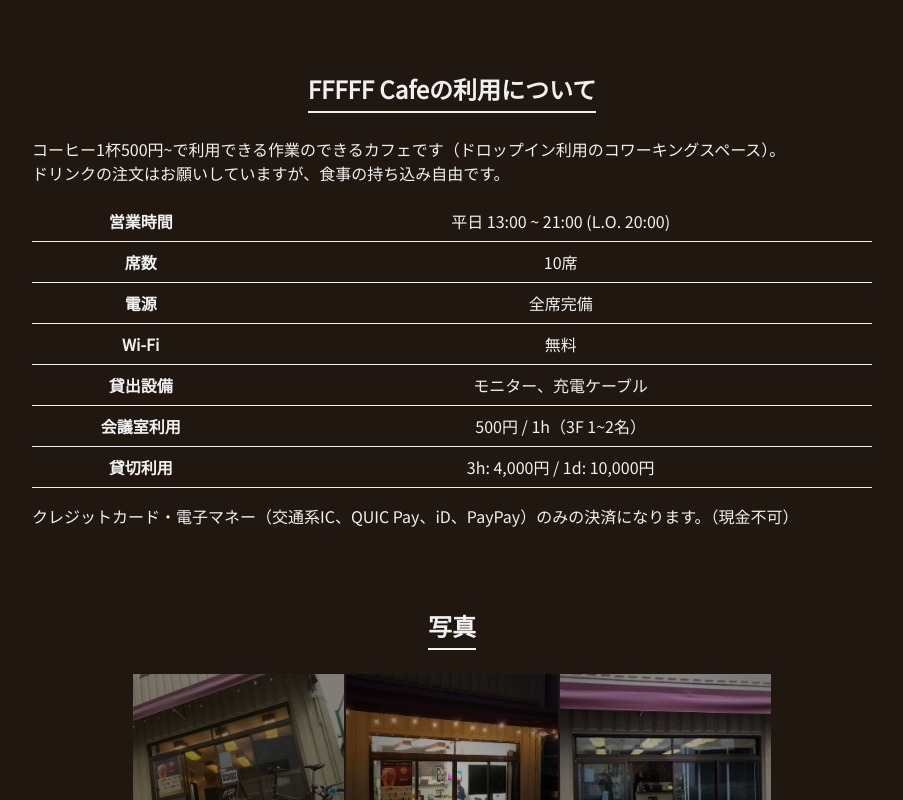
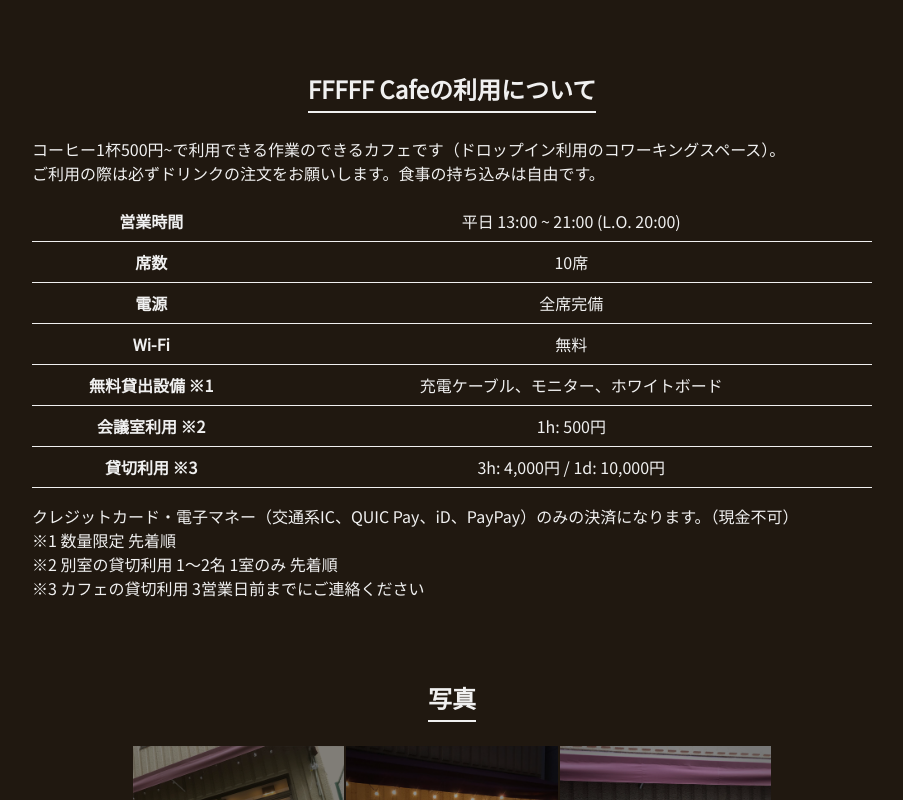
Before and after one commit to fffff-cafe/fffff-cafe.com, a Next.js app: page / in a window 1280 px wide. Shown: the part 489-1289 px from the top of the page, without its empty margins (188-1091 px from the left). Built offline with nearby package versions, Linux system fonts and the light colour scheme; no server answers.

Commit message:
Update system text

```diff
--- a/components/system-section.tsx
+++ b/components/system-section.tsx
@@ -23,7 +23,7 @@ const SystemSection = (): ReactElement => {
         <p>
           コーヒー1杯500円~で利用できる作業のできるカフェです（ドロップイン利用のコワーキングスペース）。
           <br />
-          ドリンクの注文はお願いしていますが、食事の持ち込み自由です。
+          ご利用の際は必ずドリンクの注文をお願いします。食事の持ち込みは自由です。
         </p>
         <Table>
           <tbody>
@@ -44,15 +44,15 @@ const SystemSection = (): ReactElement => {
               <td>無料</td>
             </tr>
             <tr>
-              <th>貸出設備</th>
-              <td>モニター、充電ケーブル</td>
+              <th>無料貸出設備 ※1</th>
+              <td>充電ケーブル、モニター、ホワイトボード</td>
             </tr>
             <tr>
-              <th>会議室利用</th>
-              <td>500円 / 1h（3F 1~2名）</td>
+              <th>会議室利用 ※2</th>
+              <td>1h: 500円</td>
             </tr>
             <tr>
-              <th>貸切利用</th>
+              <th>貸切利用 ※3</th>
               <td>3h: 4,000円 / 1d: 10,000円</td>
             </tr>
           </tbody>
@@ -61,6 +61,13 @@ const SystemSection = (): ReactElement => {
           クレジットカード・電子マネー（交通系IC、QUIC
           Pay、iD、PayPay）のみの決済になります。（現金不可）
         </p>
+        <p>
+          ※1 数量限定 先着順
+          <br />
+          ※2 別室の貸切利用 1〜2名 1室のみ 先着順
+          <br />
+          ※3 カフェの貸切利用 3営業日前までにご連絡ください
+        </p>
       </Section>
     </>
   )
```
